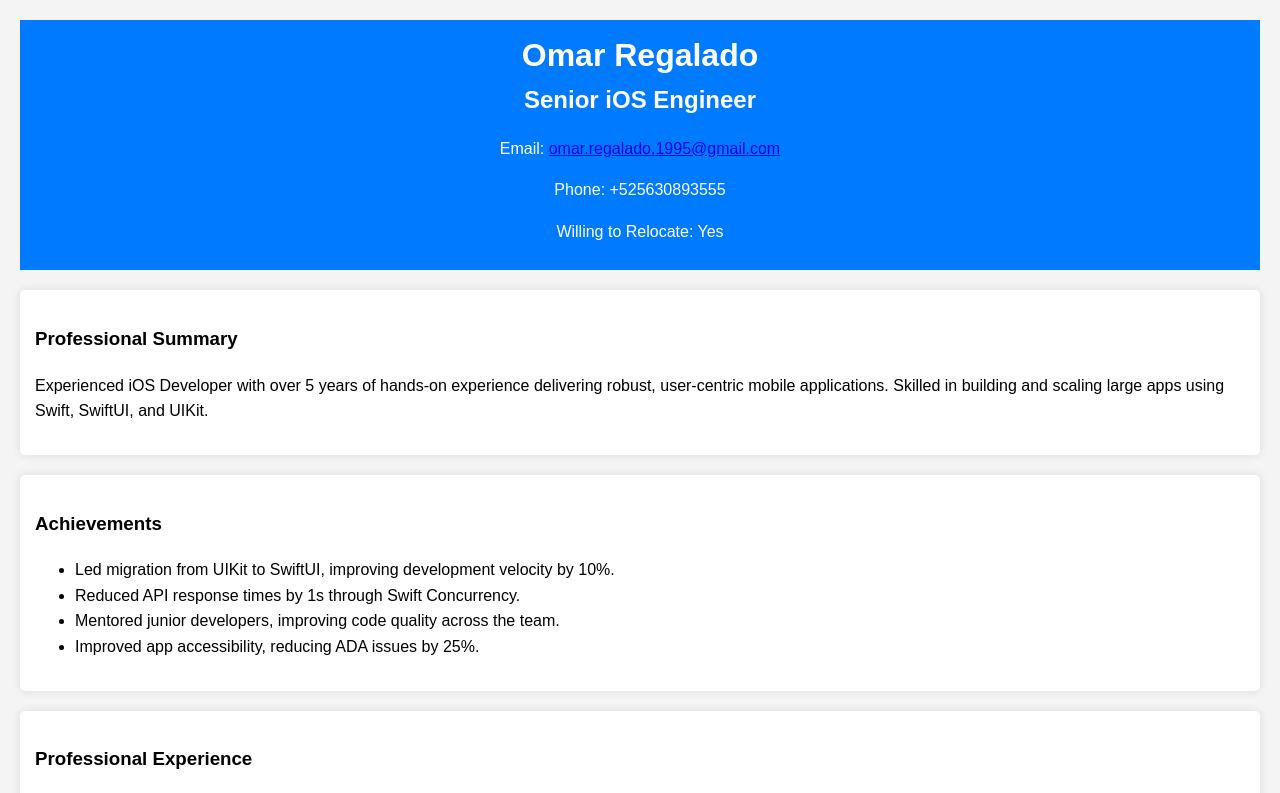
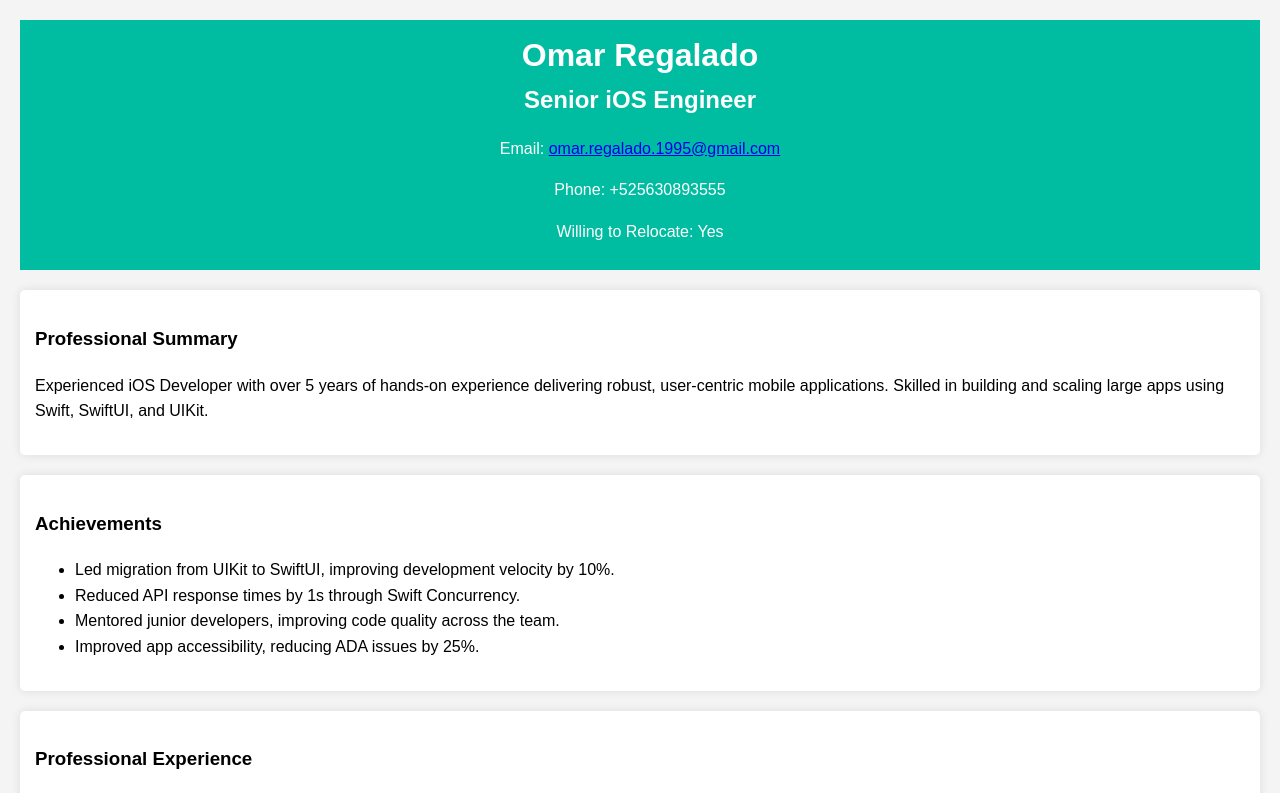
Before and after one commit to RegaloOmar/regaloomar.github.io, a plain HTML site: page index.html in a window 1280 px wide. Shown: the top 793 px of the page. Drawn offline with Linux system fonts and the light colour scheme.

Commit message:
Update styles.css

```diff
--- a/styles.css
+++ b/styles.css
@@ -7,7 +7,7 @@ body {
 }
 
 header {
-    background: #007bff;
+    background: #00BCA1;
     color: white;
     padding: 10px 0;
     text-align: center;
```
